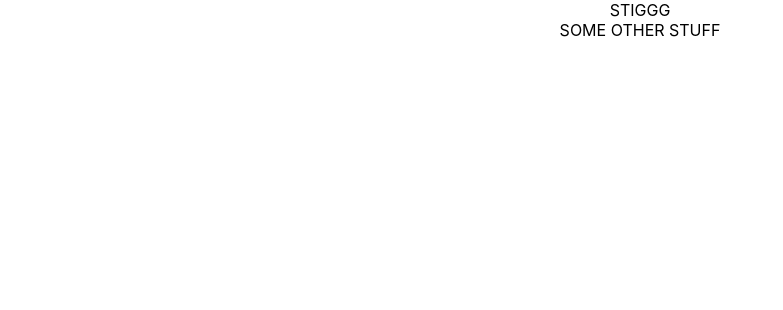
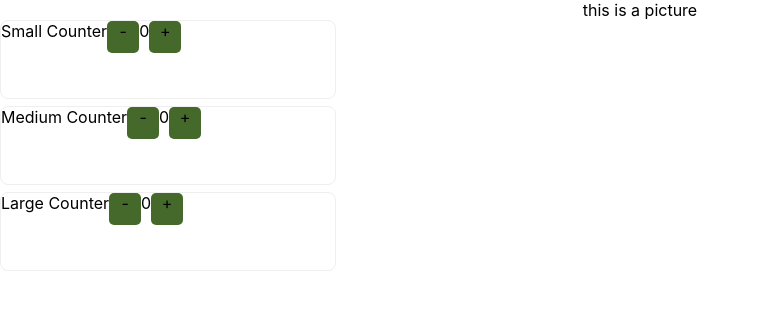
Before and after one commit to maikalangi/Compostr, a React (Create React App) app: page /contribute in a window 1280 px wide. Shown: the top 310 px of the page, without its empty margins (0-783 px from the left). Built offline with nearby package versions, Linux system fonts and the light colour scheme.

Commit message:
added some buttons

```diff
--- a/src/components/Calculator.jsx
+++ b/src/components/Calculator.jsx
@@ -1,4 +1,5 @@
 import React,{ useState,useEffect } from "react";
+import "../style/calc.css"
 
 const Calculator = () =>{
 
@@ -6,12 +7,12 @@ const Calculator = () =>{
     <div className="Calculator">
         <div className="CompostCalc">
             <div className="CompPic">
-            STIGGG
+                this is a picture
             </div>
             <div className="CompAmount">
-                <div id="compSmall">SOME OTHER STUFF</div>
-                <div id="compMedium"></div>
-                <div id="compLarge"></div>
+                <div className="compSmall">Small Counter<div className="counter"><div className="minus">-</div><div className="counterCount">0</div><div className="plus">+</div></div></div>
+                <div className="compMedium">Medium Counter<div className="counter"><div className="minus">-</div><div className="counterCount">0</div><div className="plus">+</div></div></div>
+                <div className="compLarge">Large Counter<div className="counter"><div className="minus">-</div><div className="counterCount">0</div><div className="plus">+</div></div></div>
             </div>
 
         </div>
--- /dev/null
+++ b/src/style/calc.css
@@ -0,0 +1,47 @@
+.minus{
+    background-color: #44692B;
+    height: 32px;
+    width:32px;
+    display: inline-block;
+    border-radius: 5px;
+}
+.plus{
+    background-color: #44692B;
+    height: 32px;
+    width:32px;
+    display: inline-block;
+    border-radius: 5px;
+
+}
+.counterCount{
+    border-radius: 10px;
+}
+.counter{
+    display: flex;
+
+}
+.compSmall{
+    margin-bottom: 7px;
+    display: flex;
+    width: 334px;
+    border-radius: 8px;
+    height: 77px;
+    border: 1px solid #efefef;
+}.compMedium{
+    margin-bottom: 7px;
+    margin-top: 7px;
+    display: flex;
+    width: 334px;
+    height: 77px;
+    border-radius: 8px;
+    border: 1px solid #efefef;
+}.compLarge{
+    margin-top: 7px;
+    margin-bottom: 7px;
+    display: flex;
+    width: 334px;
+    height: 77px;
+    border-radius: 8px;
+
+    border: 1px solid #efefef;
+}
```
